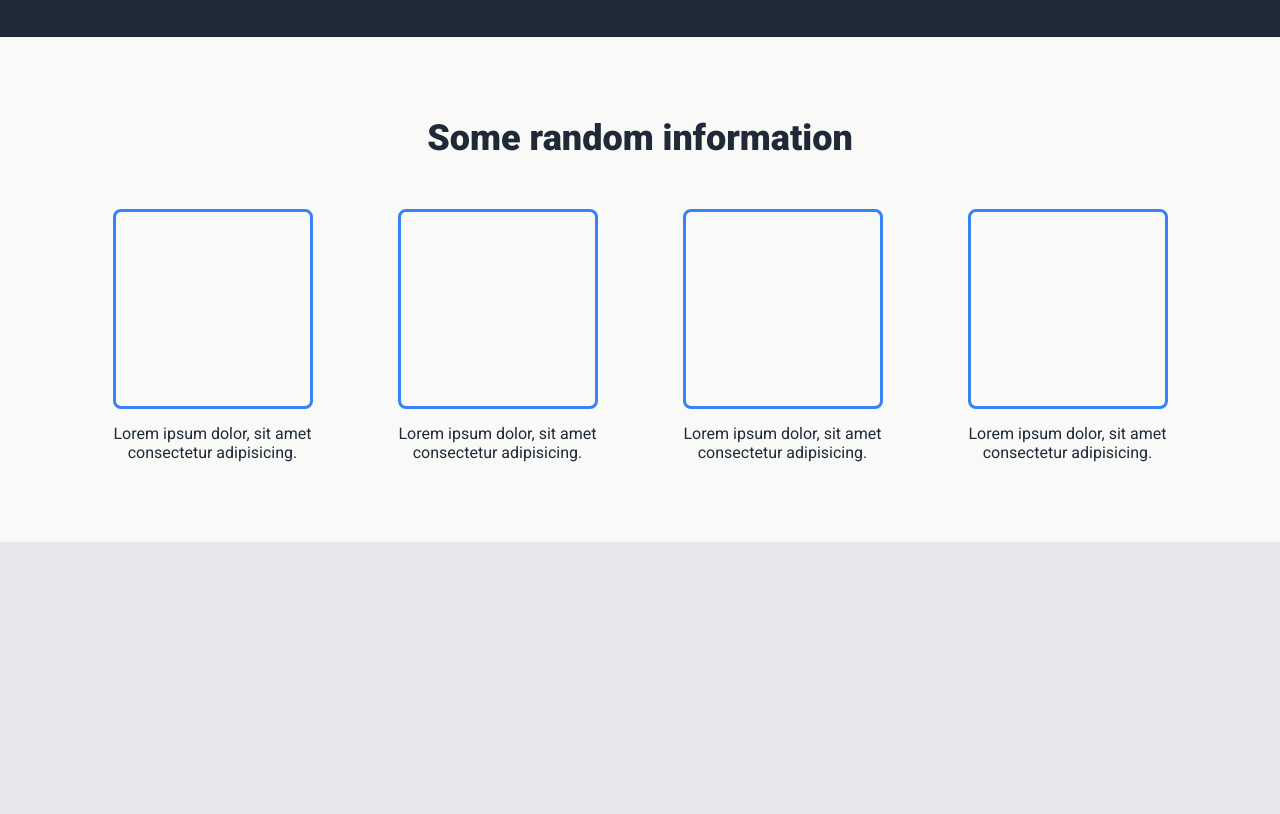
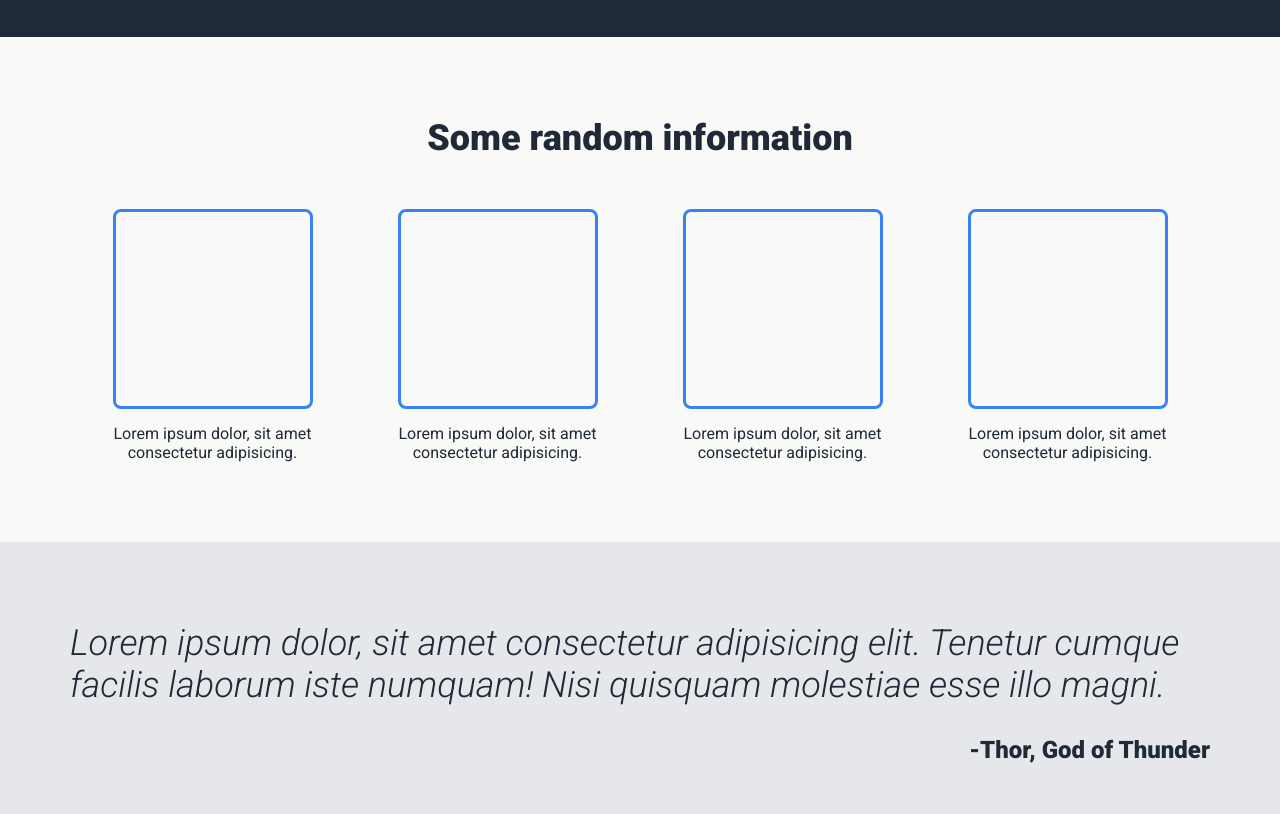
Before and after one commit to MartinAkopyan/odin-landing-paga, a plain HTML site: page index.html in a window 1280 px wide. Shown: the part 635-1449 px from the top of the page. Before the commit the page ends 1177 px from the top, so only its background shows below. Drawn offline with Linux system fonts and the light colour scheme.

```diff
--- a/index.html
+++ b/index.html
@@ -66,6 +66,13 @@
 				</div>
 			</div>
 		</div>
+
+		<div class="quote">
+			<div class="quote__container container">
+				<p class="quote__text">Lorem ipsum dolor, sit amet consectetur adipisicing elit. Tenetur cumque facilis laborum iste numquam! Nisi quisquam molestiae esse illo magni.</p>
+				<p class="quote__sign">-Thor, God of Thunder</p>
+			</div>
+		</div>
 	</main>
 </body>
 </html>
--- a/style.css
+++ b/style.css
@@ -141,5 +141,21 @@
 
 .info__card-text {
 	text-align: center;
+}
 
+.quote {
+	padding-block: 80px 50px;
 }
+
+.quote__text {
+	font-size: 36px;
+	font-style: italic;
+	font-weight: 300;
+	margin-bottom: 30px;
+}
+
+.quote__sign {
+	font-size: 24px;
+	font-weight: 900;
+	text-align: right;
+}
```
